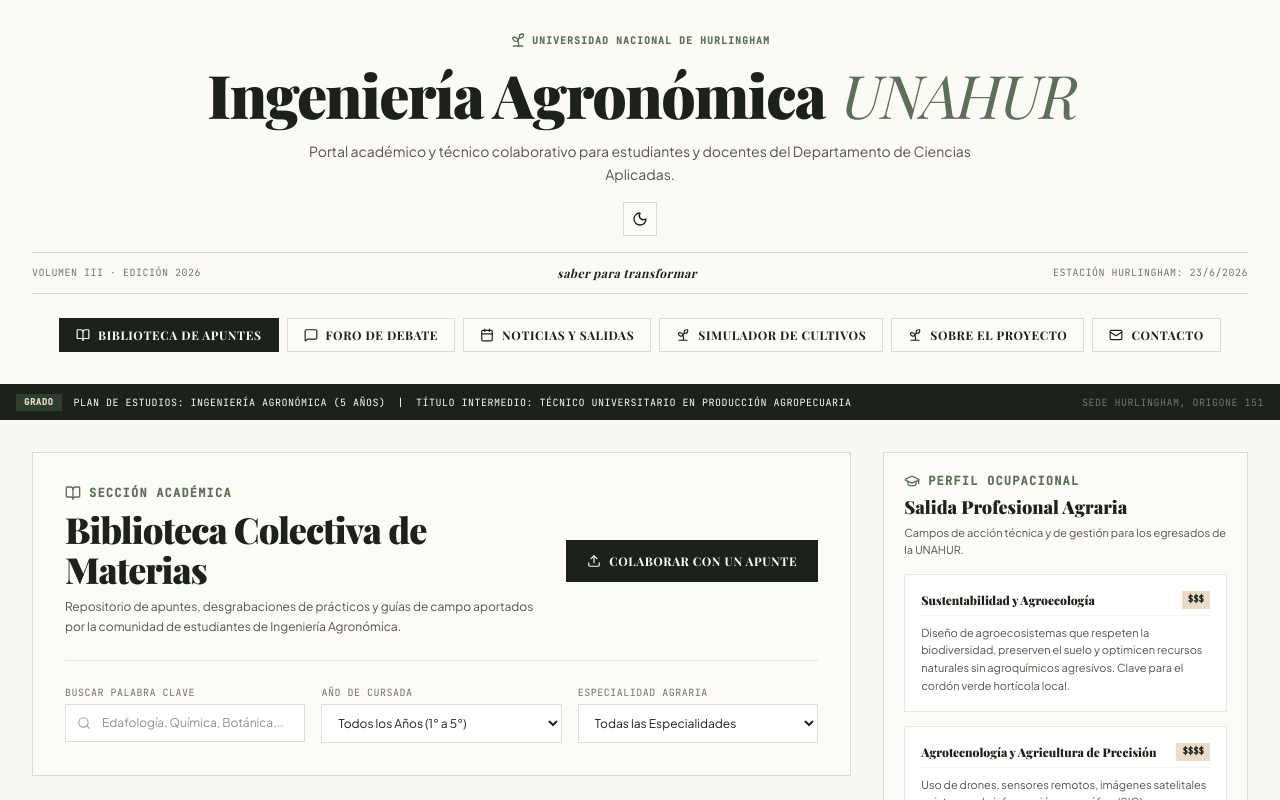
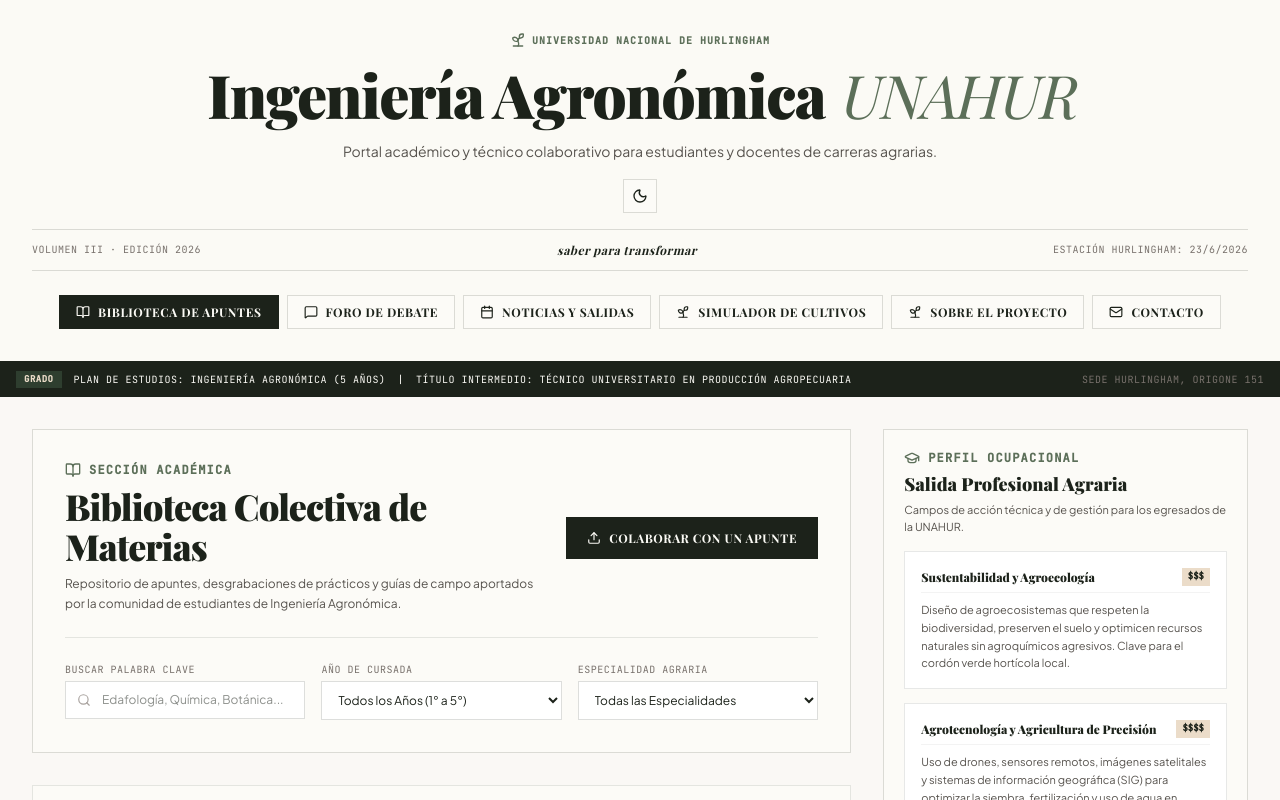
Before and after one commit to Fabrizz1/unahur---ingenieria-agronomica, a React (Vite) app: page / in a window 1280 px wide. Shown: the top 800 px of the page. Built offline with nearby package versions, Linux system fonts and the light colour scheme; a web font is replaced by a local one.

Commit message:
Corrige subtítulo: 'Departamento de Ciencias Aplicadas' → 'carreras agrarias'

```diff
--- a/src/App.tsx
+++ b/src/App.tsx
@@ -353,7 +353,7 @@
             Ingeniería Agronómica <span className="font-serif italic font-normal text-[var(--accent3)]">UNAHUR</span>
           </h1>
           <p className="text-xs sm:text-sm text-[var(--text2)] font-sans max-w-2xl leading-relaxed">
-            Portal académico y técnico colaborativo para estudiantes y docentes del Departamento de Ciencias Aplicadas.
+            Portal académico y técnico colaborativo para estudiantes y docentes de carreras agrarias.
           </p>
 
           {/* Theme Toggle */}
```
